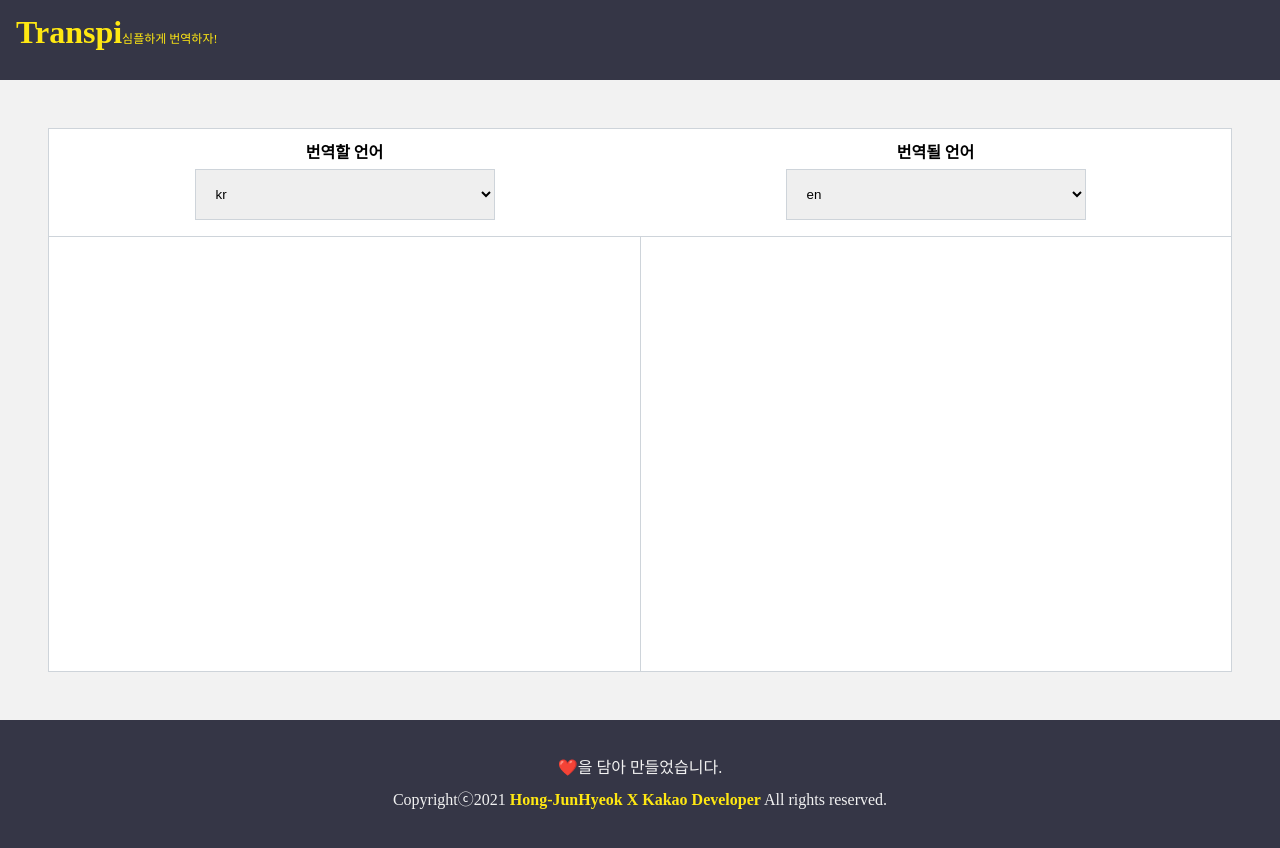
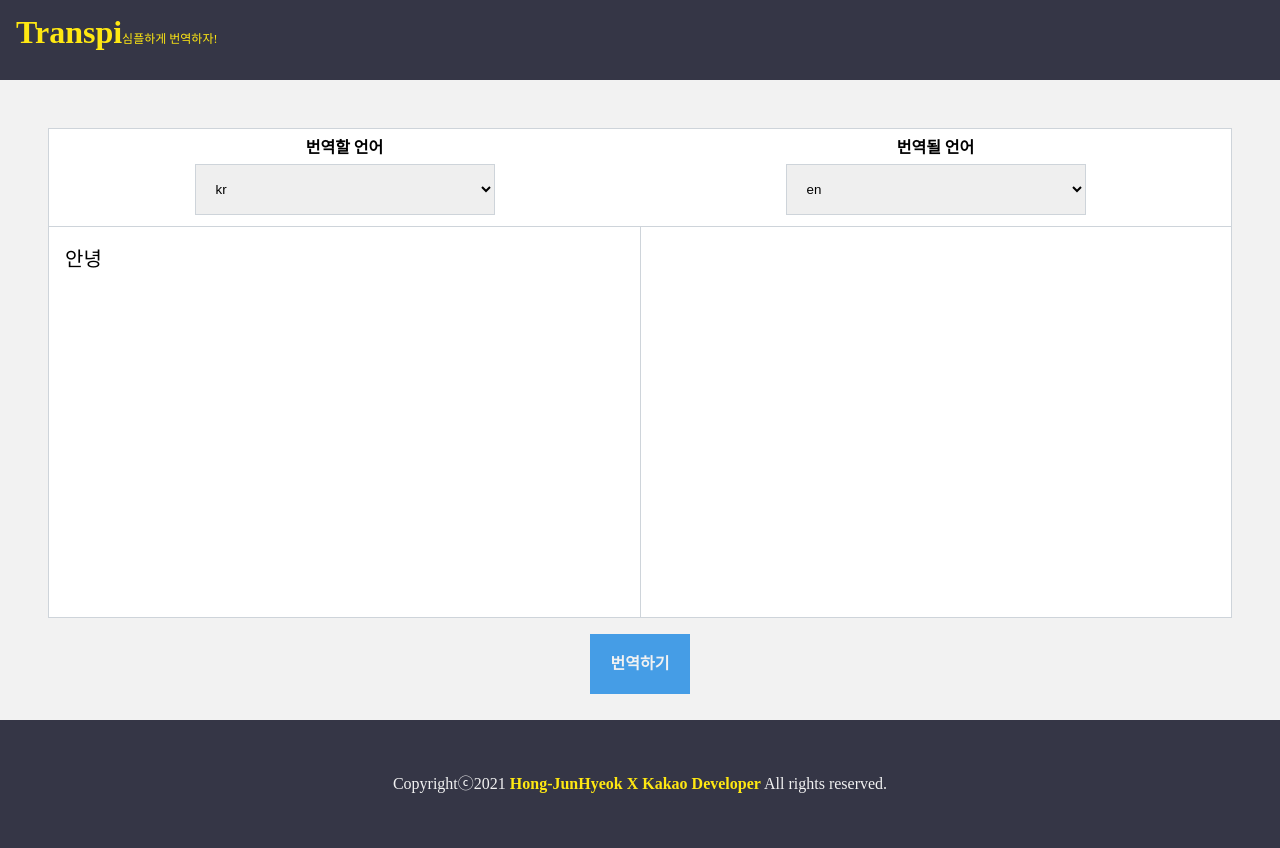
Before and after one commit to Hong-JunHyeok/Transpi, a React (Create React App) app: page / in a window 1280 px wide. Built offline with nearby package versions, Linux system fonts and the light colour scheme; no server answers.

Commit message:
[COMPLETE]

```diff
--- a/package.json
+++ b/package.json
@@ -7,6 +7,7 @@
     "@testing-library/react": "^11.1.0",
     "@testing-library/user-event": "^12.1.10",
     "axios": "^0.21.1",
+    "prop-types": "^15.7.2",
     "react": "^17.0.1",
     "react-dom": "^17.0.1",
     "react-icons": "^4.2.0",
--- a/src/components/App.js
+++ b/src/components/App.js
@@ -8,20 +8,38 @@ import { axiosRequest } from "lib/axiosRequest"
 import { queryStyle } from "lib/queryStyle"
 import { CgArrowsExchange } from "react-icons/cg"
 import { getAllLangList } from "lib/getAllLangList"
+import Button from "components/Common/Button"
 
 function App() {
     const [srcLang, setSrcLang] = useState("kr")
     const [targetLang, setTargetLang] = useState("en")
     const [query, setQuery] = useState("안녕")
+    const [result, setResult] = useState("")
+
     const langData = getAllLangList()
     useEffect(() => {
         request()
     }, [])
 
     const request = async () => {
-        await axiosRequest(queryStyle(srcLang, targetLang, query))
+        const data = await axiosRequest(queryStyle(srcLang, targetLang, query))
+        console.log(data)
+        setResult(data.translated_text)
     }
 
+    const onChangeLang = (event) => {
+        const { value, name } = event.target
+        console.log(value, name)
+        if (name === "src") {
+            setSrcLang(value)
+        } else if (name === "target") {
+            setTargetLang(value)
+        }
+    }
+    const onChangeQuery = (event) => {
+        const { value } = event.target
+        setQuery(value)
+    }
     return (
         <>
             <NavBar title={"Transpi"} />
@@ -37,7 +55,9 @@ function App() {
                             >
                                 번역할 언어
                             </div>
-                            <TransBoxLangInput defaultValue={srcLang}>{langData}</TransBoxLangInput>
+                            <TransBoxLangInput value={srcLang} onChange={onChangeLang} name="src">
+                                {langData}
+                            </TransBoxLangInput>
                         </TransBoxLangDiv>
                         <TransBoxLangDiv>
                             <div
@@ -48,21 +68,29 @@ function App() {
                             >
                                 번역될 언어
                             </div>
-                            <TransBoxLangInput defaultValue={targetLang}>
+                            <TransBoxLangInput
+                                value={targetLang}
+                                onChange={onChangeLang}
+                                name="target"
+                            >
                                 {langData}
                             </TransBoxLangInput>
                         </TransBoxLangDiv>
                     </TransBoxHeader>
                     <TransBoxBody>
-                        <TransBoxTextInput></TransBoxTextInput>
+                        <TransBoxTextInput value={query} onChange={onChangeQuery} />
                         <TransBoxTextInput
                             style={{
                                 borderRight: "none",
                             }}
                             readOnly
+                            value={result}
                         ></TransBoxTextInput>
                     </TransBoxBody>
                 </TransBox>
+                <TransBoxButtonDiv>
+                    <Button onClick={() => request()}>번역하기</Button>
+                </TransBoxButtonDiv>
             </Body>
             <Footer intro={intro} />
         </>
@@ -72,14 +100,13 @@ function App() {
 const Body = styled.div`
     padding: 1rem;
     height: 80vh;
-    min-height: 80vh;
     background-color: #f2f2f2;
     padding: 3rem;
 `
 
 const TransBox = styled.div`
     width: 100%;
-    height: 100%;
+    height: 90%;
     background-color: white;
     border: 1px solid #ced4da;
 `
@@ -116,4 +143,10 @@ const TransBoxTextInput = styled.textarea`
     font-size: 20px;
     padding: 1rem;
 `
+const TransBoxButtonDiv = styled.div`
+    margin: 1rem;
+    display: flex;
+    justify-content: center;
+    align-items: center;
+`
 export default App
--- /dev/null
+++ b/src/components/Common/Button/Button.jsx
@@ -0,0 +1,29 @@
+import React from "react"
+import styled from "styled-components"
+import PropTypes from "prop-types"
+
+function Button({ children, onClick }) {
+    return <ButtonDiv onClick={onClick}>{children}</ButtonDiv>
+}
+
+Button.propTypes = {
+    children: PropTypes.string.isRequired,
+    onClick: PropTypes.func,
+}
+
+const ButtonDiv = styled.div`
+    background-color: ${(props) => props.buttonColor || "#459de6"};
+    width: ${(props) => props.width || "100px"};
+    height: ${(props) => props.height || "60px"};
+    display: flex;
+    justify-content: center;
+    align-items: center;
+    font-weight: bold;
+    color: ${(props) => props.color || "#f2f2f2"};
+    cursor: pointer;
+    :hover {
+        filter: brightness(95%);
+    }
+`
+
+export default Button
--- /dev/null
+++ b/src/components/Common/Button/index.js
@@ -0,0 +1 @@
+export { default } from "./Button"
--- a/src/components/Common/Footer/Footer.jsx
+++ b/src/components/Common/Footer/Footer.jsx
@@ -5,7 +5,7 @@ import styled from "styled-components"
 function Footer({ intro }) {
     return (
         <FooterDiv color={"#353646"}>
-            <IntroDiv>{intro}</IntroDiv>
+            {/* <IntroDiv>{intro}</IntroDiv> */}
             <CopyrightDiv>
                 Copyrightⓒ{getCurrentYear()}{" "}
                 <HighLight color={"#ffe812"}>Hong-JunHyeok X Kakao Developer</HighLight> All rights
--- a/src/lib/axiosRequest.js
+++ b/src/lib/axiosRequest.js
@@ -2,7 +2,6 @@ import { API_KEY, URL } from "config/config.json"
 import axios from "axios"
 
 export const axiosRequest = async (query) => {
-    console.log(`${URL}?${query}`)
     const response = await axios.get(`${URL}?${query}`, {
         headers: {
             Authorization: `KakaoAK ${API_KEY}`,
--- a/src/lib/getAllLangList.js
+++ b/src/lib/getAllLangList.js
@@ -1,7 +1,6 @@
 import lang from "data/langList.json"
 
 export const getAllLangList = () => {
-    console.log(lang[1].en)
     return lang.map((item, index) => (
         <option value={`${item}`} key={index}>
             {item}
```
Also changed, not shown: 1 other file (tests, documents, lock files or other folders).
